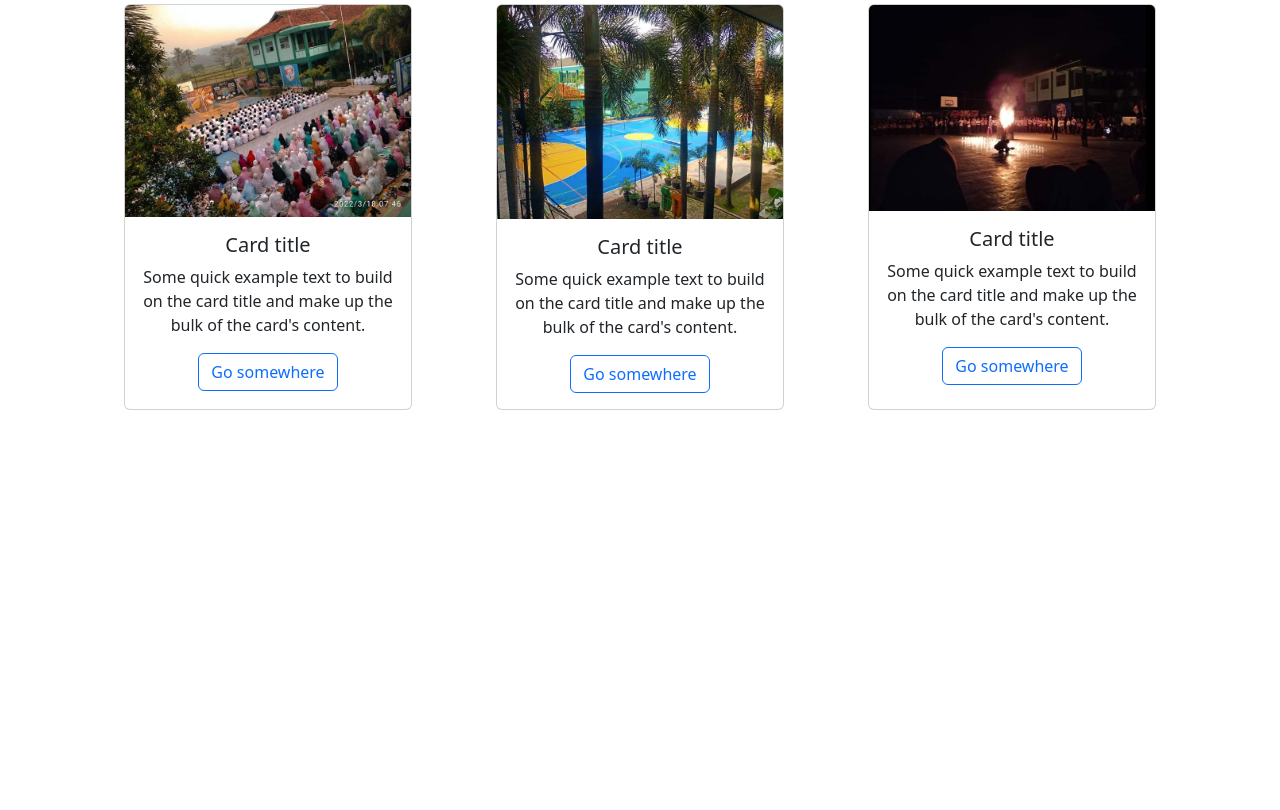
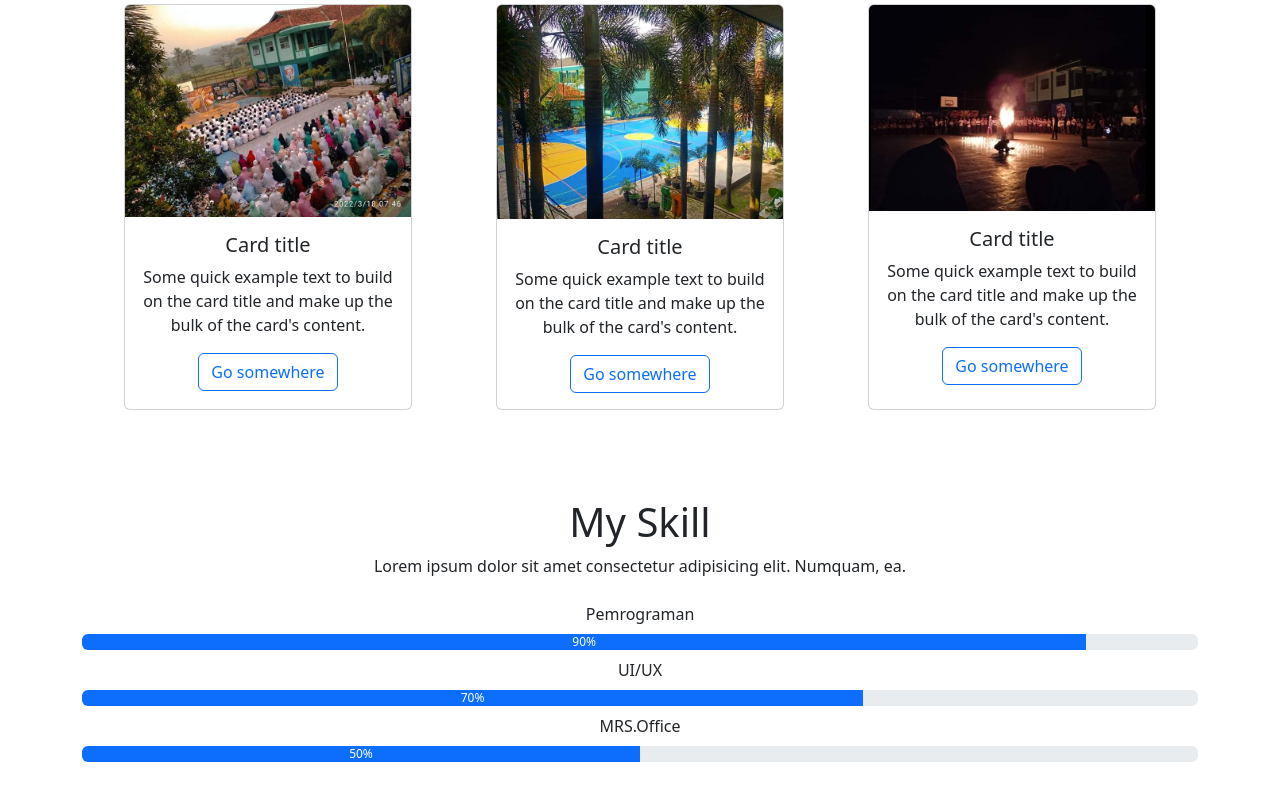
Before and after one commit to AwangDarmawan/Frontend, a plain HTML site: page index.html in a window 1280 px wide. Shown: the part 1420-2230 px from the top of the page. Before the commit the page ends 1878 px from the top, so only its background shows below. Drawn offline with nearby package versions, Linux system fonts and the light colour scheme.

Commit message:
menambahkan and mengisi section skill

```diff
--- a/index.html
+++ b/index.html
@@ -157,6 +157,27 @@
       </section>
       <!-- end -->
 
+       <!-- Skill -->
+    <section id="skill">
+      <div class="container text-center mt-3 pt-4 pb-5">
+        <h1>My Skill</h1>
+        <p>Lorem ipsum dolor sit amet consectetur adipisicing elit. Numquam, ea.</p>
+        <label for=""class="my-2">Pemrograman</label>
+        <div class="progress">
+          <div class="progress-bar" role="progressbar" aria-label="Example with label" style="width: 90%;" aria-valuenow="25" aria-valuemin="0" aria-valuemax="100">90%</div>
+        </div>
+        <label for=""class="my-2">UI/UX</label>
+        <div class="progress">
+          <div class="progress-bar" role="progressbar" aria-label="Example with label" style="width: 70%;" aria-valuenow="25" aria-valuemin="0" aria-valuemax="100">70%</div>
+        </div>
+        <label for="" class="my-2">MRS.Office</label>
+        <div class="progress">
+          <div class="progress-bar" role="progressbar" aria-label="Example with label" style="width: 50%;" aria-valuenow="25" aria-valuemin="0" aria-valuemax="100">50%</div>
+        </div>
+      </div>
+    </section>
+    <!-- end -->
+
       <script src="https://unpkg.com/aos@2.3.1/dist/aos.js"></script>
     <script>
       AOS.init();
```
